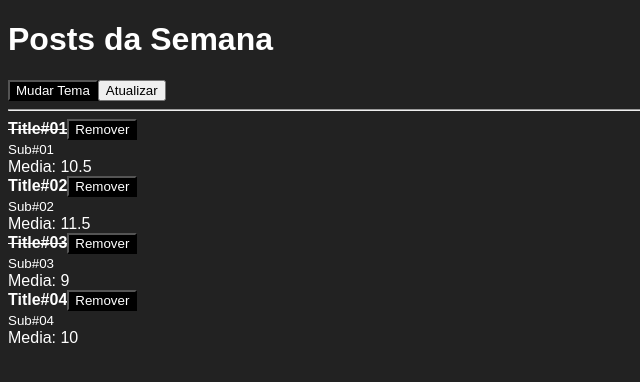
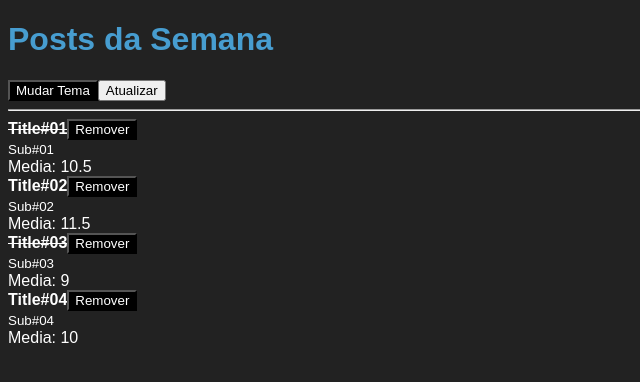
Before and after one commit to alexmota-dev/Fundamentals-of-React, a React app: page / in a window 1280 px wide. Shown: the top 382 px of the page, without its empty margins (0-640 px from the left). Built offline with nearby package versions, Linux system fonts and the light colour scheme.

Commit message:
Adicionando CSS modules

```diff
--- a/src/Header.css
+++ b/src/Header.css
@@ -1,3 +1,3 @@
 .title {
-    color: cadetblue;
+    color: #479dd0;
 }
--- a/src/Header.js
+++ b/src/Header.js
@@ -2,16 +2,15 @@ import React, { useContext }from 'react'
 import PropTypes from 'prop-types'
 import Button from './Button'
 import { ThemeContext } from './ThemeContext'
-import "./Header.css";
+import styles from "./Header.css";
 
 const Header = (props) => {
   const {onToggleTheme} = useContext(ThemeContext);
 
   return (
     <div>
-        <h1>{props.title}</h1> {/* refatorar essa linha */}
-        <Button
-          onClick={onToggleTheme}>
+        <h1 className={styles.title}>{props.title}</h1> {/* refatorar essa linha */}
+        <Button onClick={onToggleTheme}>
           Mudar Tema
         </Button>
         {props.children}
```
